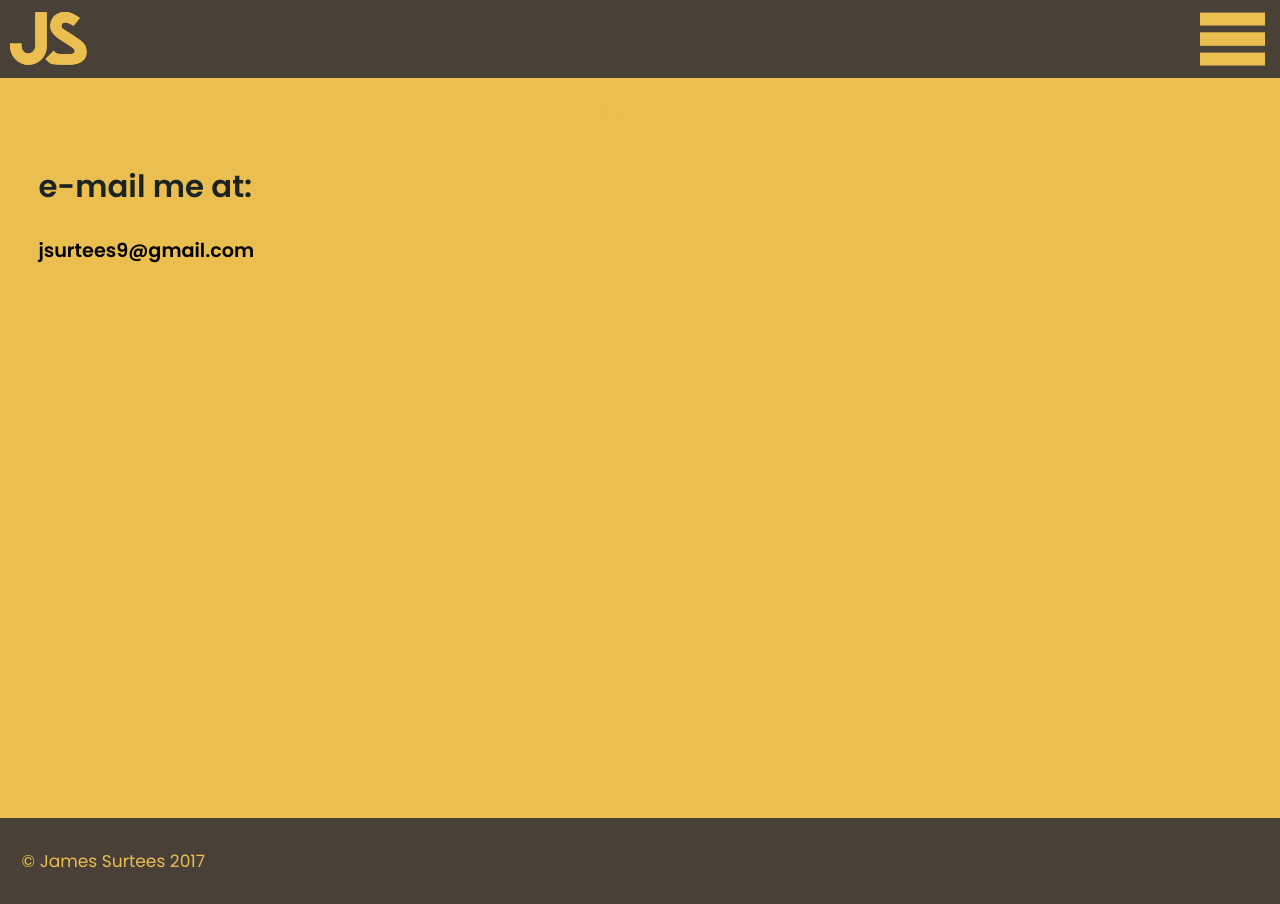
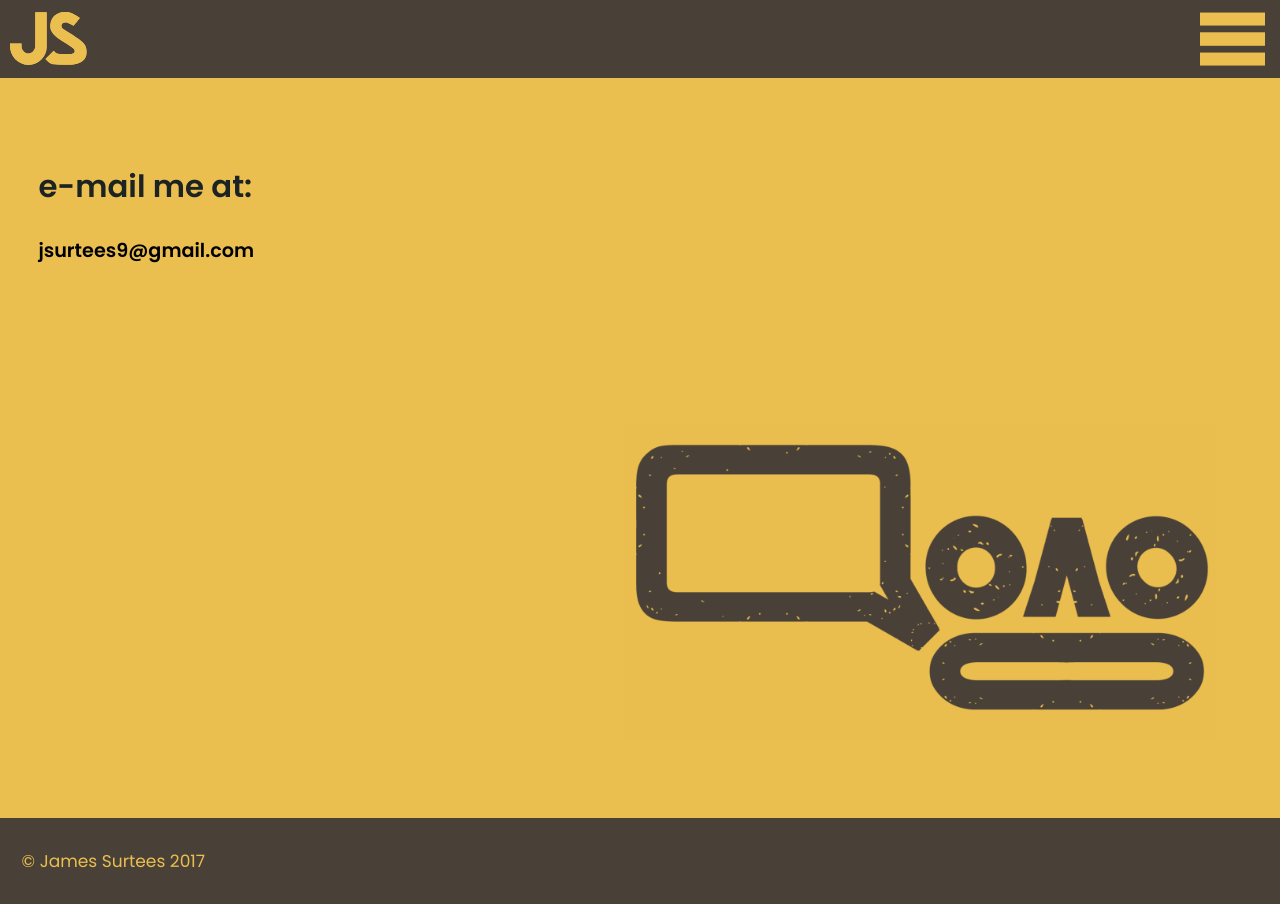
Before and after one commit to jsurtees/portfolio-site, a Jekyll site: the page built from contact.html, in a window 1280 px wide. Built offline with Jekyll 4.4.1, drawn with Linux system fonts in a browser that asks for light colours.

Commit message:
working on contact page gif

```diff
--- a/contact.html
+++ b/contact.html
@@ -2,7 +2,6 @@
 layout: default
 ---
 
-<div class="page">
   <section class="contact">
     <h1 class="project-title push">Get In Touch</h1>
     <div class="contact-holder">
@@ -10,6 +9,7 @@ layout: default
       <a class="email" href="mailto:jsurtees9@gmail.com?Subject=Hello!" target="_top">jsurtees9@gmail.com</a>
     </div>
   </section>
+  <div class="talking-face"></div>
 
   <section class="pad-b pad-t footer gutter-1-2 relative">
     <small class="gutter-1-4">© James Surtees 2017</small>
--- a/css/contact.css
+++ b/css/contact.css
@@ -6,6 +6,19 @@
 
 .contact {
   height: 90.9vh;
+  position: relative;
+
+}
+
+.talking-face {
+  transform: translateY(-125%) translateX(-5%);
+  height: 35vh;
+  width: 100%;
+  position: absolute;
+  background-image: url("../images/talking-face.gif");
+  background-position: right bottom;
+  background-repeat: no-repeat;
+  background-size: contain;
 }
 
 .contact-holder {
--- a/css/main.css
+++ b/css/main.css
@@ -44,7 +44,7 @@ html {
 
   ::-webkit-scrollbar-track {
     border-left: 1px solid #494138;
-    background: #302B26;
+    background: #494138;
     border-radius: 0px;
   }
 
@@ -68,7 +68,7 @@ html {
 
   ::-webkit-scrollbar-track {
     border-left: 1px solid #494138;
-    background: #302B26;
+    background: #494138;
     border-radius: 0px;
   }
 
--- a/css/work-cards.css
+++ b/css/work-cards.css
@@ -128,7 +128,7 @@
     right: 0;
     bottom: 0;
     left: 0;
-    opacity: 1;
+    opacity: 0;
     transition: .5s ease-out;
 
     height: 97.5%;
@@ -145,20 +145,20 @@
   }
 
   .project:hover .overlay {
-    opacity: 0;
+    opacity: 1;
     /*transition: 0.3s ease;*/
   }
 
   .project-card {
-    filter: brightness(50%);
-    opacity: .8;
+    filter: brightness(100%);
+    opacity: 1;
     transition: .5s ease;
   }
 
   .project:hover .project-card {
     /*transition: 1s ease-in-out;*/
-    opacity: 1;
-    filter: brightness(100%);
+    opacity: .8;
+    filter: brightness(50%);
   }
 
   .overlay-1,
@@ -197,7 +197,7 @@
   .overlay-4,
   .overlay-5,
   .overlay-6 {
-
+    height: 99%;
     margin-top: .25em;
   }
 
--- a/index.html
+++ b/index.html
@@ -5,7 +5,7 @@ layout: default
 <div class="home" id="main">
 
   <div class="small-splash">
-    <img class="wordmark img-flex" src="../tiles/background-80.jpg" alt="James Surtees">
+    <img class="wordmark img-flex" src="{{site.baseurl}}/tiles/background-80.jpg" alt="James Surtees">
   </div>
 
   <div class="splash">
```
Also changed, not shown: images/talking-face.gif (added).
